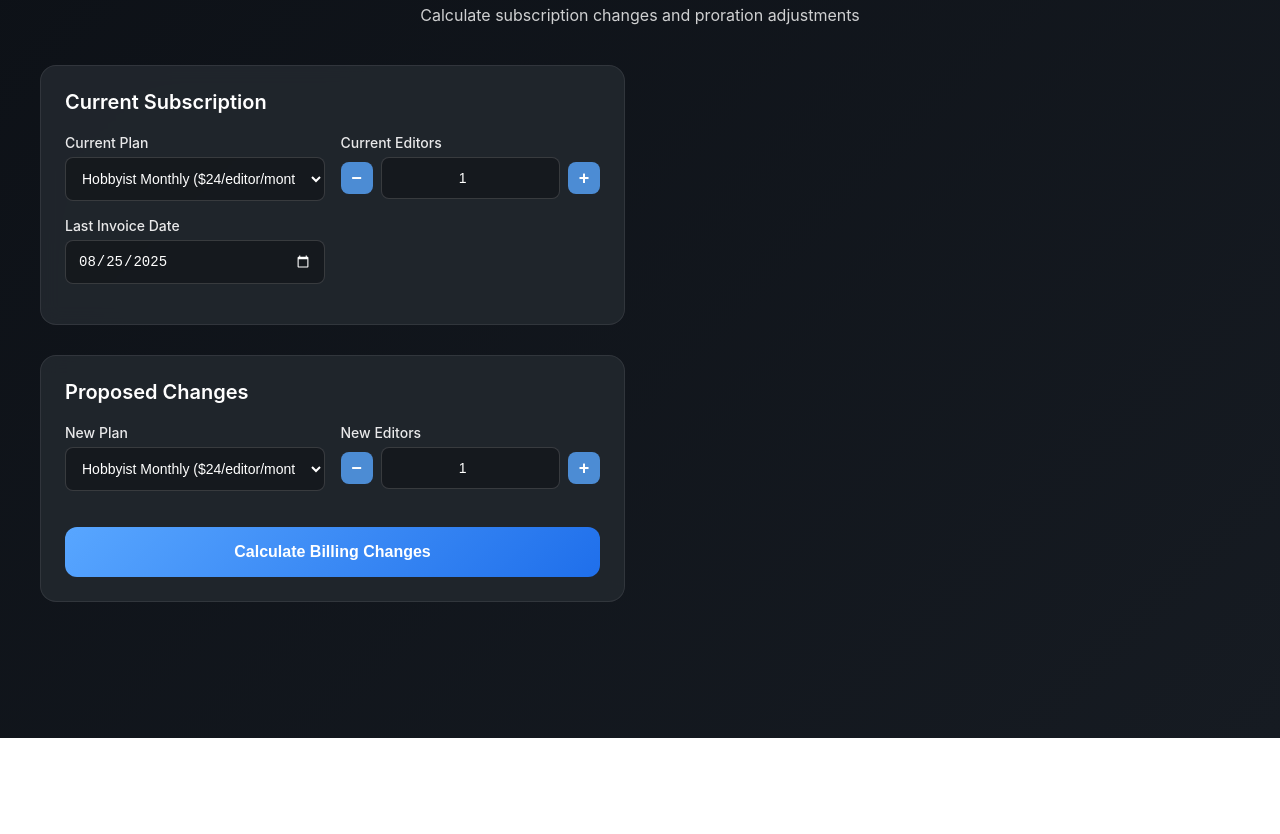
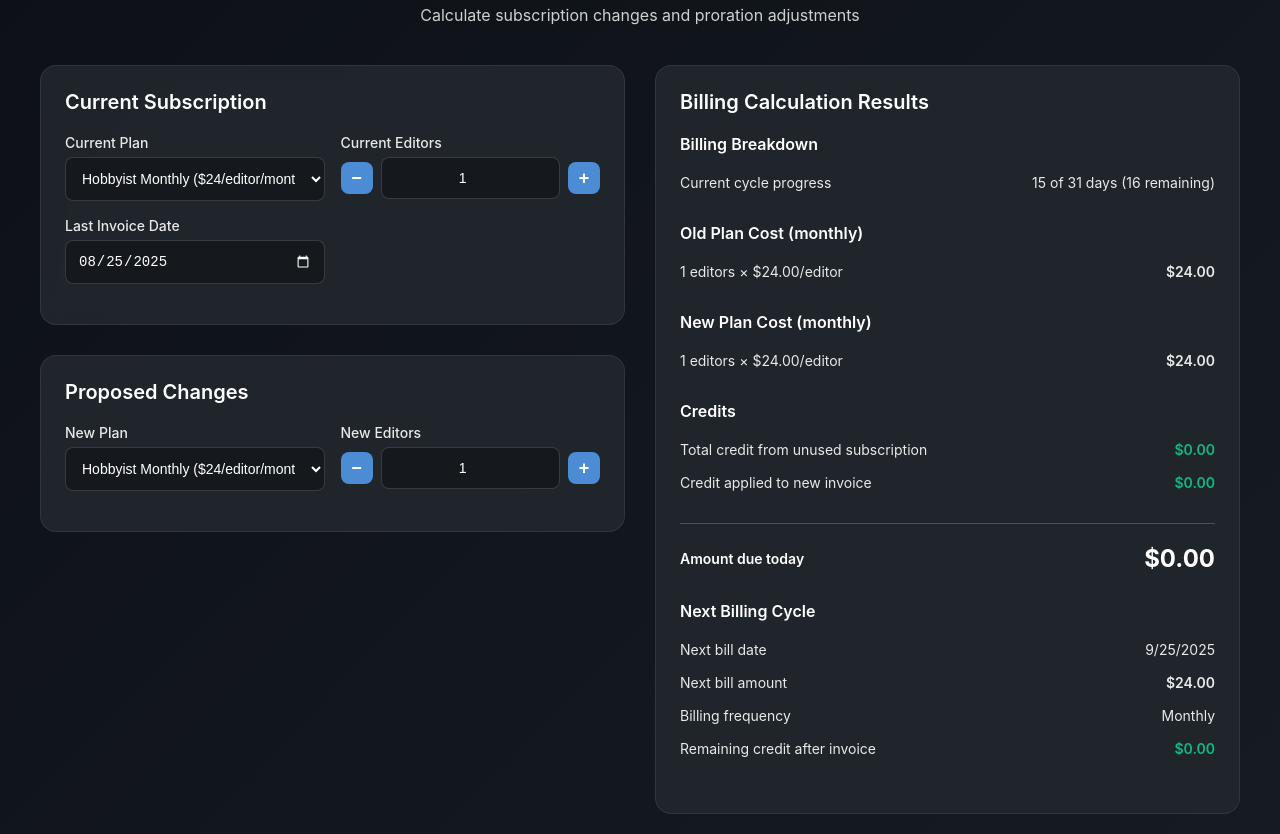
Before and after one commit to stephaniedrivera/descript-billing-calculator, a plain HTML site: page index.html in a window 1280 px wide. Shown: the part 62-896 px from the top of the page. Before the commit the page ends 800 px from the top, so only its background shows below. Drawn offline with Linux system fonts and the light colour scheme.

Commit message:
Add files via upload

```diff
--- a/index.html
+++ b/index.html
@@ -264,11 +264,10 @@
                         </div>
                     </div>
 
-                    <button class="calculate-btn" onclick="calculateCosts()">Calculate Billing Changes</button>
                 </div>
             </div>
 
-            <div class="card results-card" id="results">
+            <div class="card results-card show" id="results">
                 <h2>Billing Calculation Results</h2>
                 <div id="resultsContent"></div>
             </div>
@@ -511,6 +510,25 @@
         const defaultDate = new Date();
         defaultDate.setDate(defaultDate.getDate() - 15);
         document.getElementById('lastInvoiceDate').value = defaultDate.toISOString().split('T')[0];
+
+        // Add event listeners for real-time calculation
+        const inputs = ['currentPlan', 'currentEditors', 'lastInvoiceDate', 'newPlan', 'newEditors'];
+        inputs.forEach(id => {
+            const element = document.getElementById(id);
+            element.addEventListener('change', calculateCosts);
+            element.addEventListener('input', calculateCosts);
+        });
+
+        // Add event listeners for counter buttons
+        const counterButtons = document.querySelectorAll('.counter-btn');
+        counterButtons.forEach(button => {
+            button.addEventListener('click', () => {
+                setTimeout(calculateCosts, 0); // Calculate after the value changes
+            });
+        });
+
+        // Calculate initial values
+        calculateCosts();
     </script>
 </body>
 </html>
```
